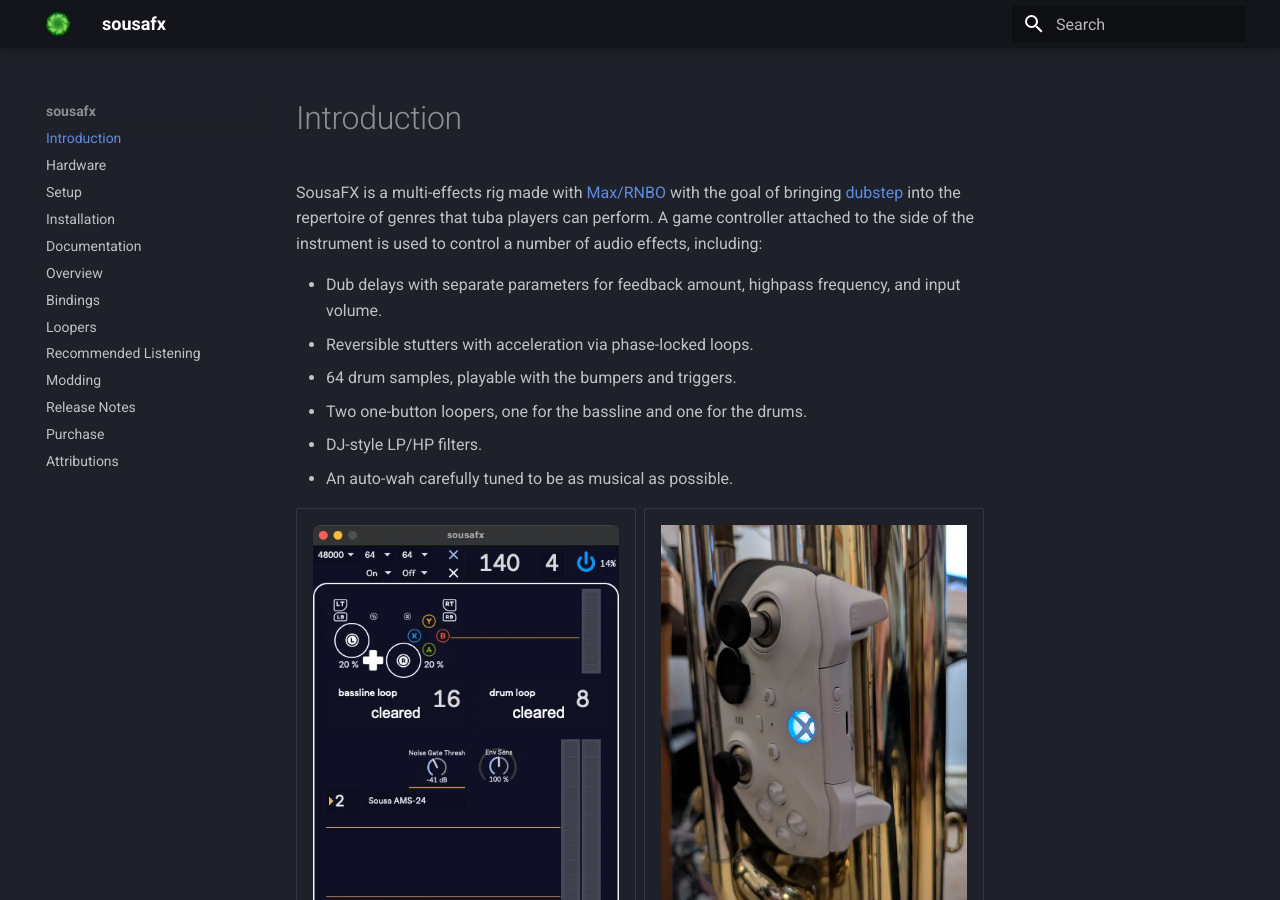
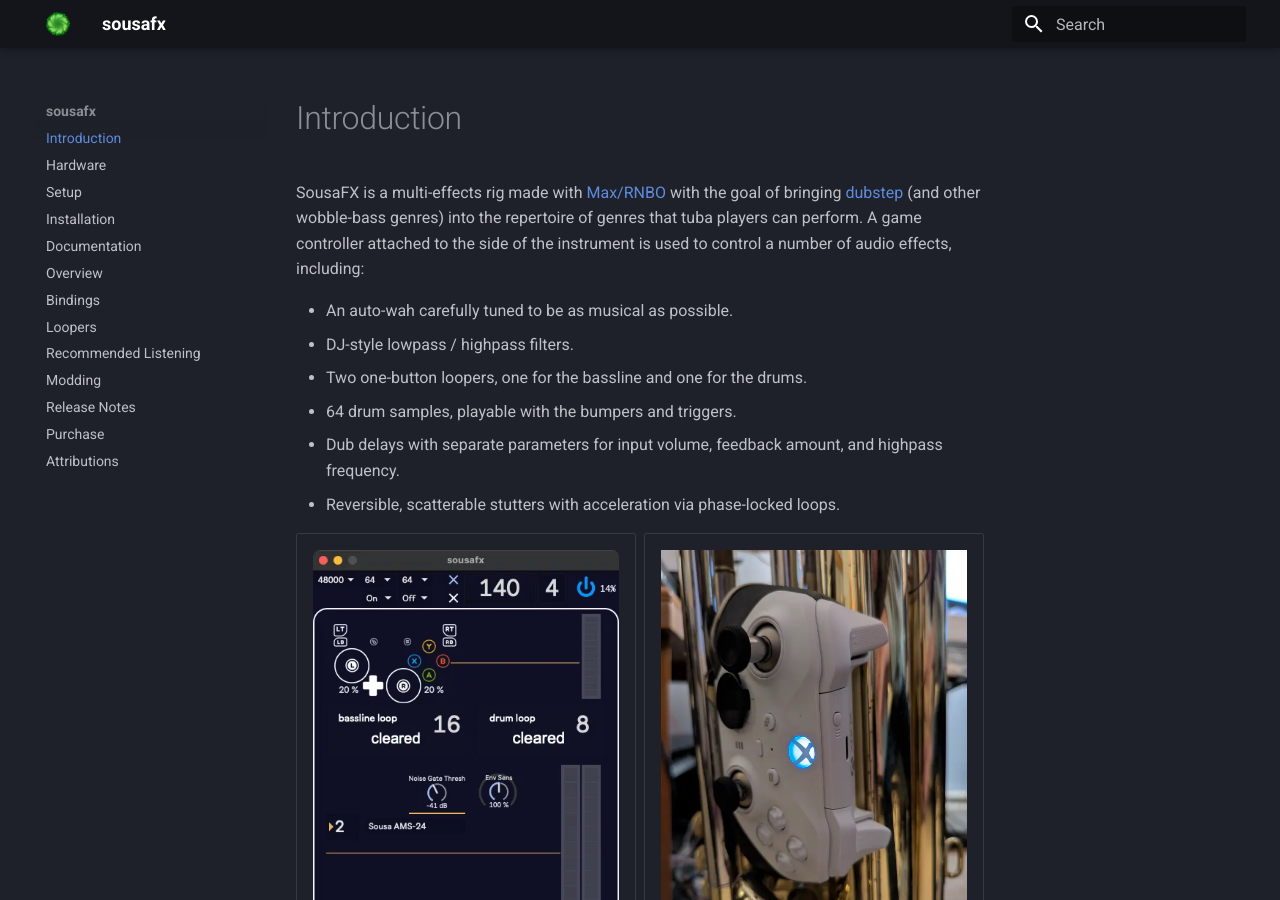
Before and after one commit to Sousastep/SousaFX-rnbo-docs, an MkDocs documentation site: the page built from docs/index.md, in a window 1280 px wide and 900 px high. Built offline with MkDocs 1.6.1 and Material for MkDocs 9.7.7, drawn with Linux system fonts in a browser that asks for light colours; the version menu is left out.

```diff
--- a/docs/index.md
+++ b/docs/index.md
@@ -1,13 +1,13 @@
 # Introduction
 
-SousaFX is a multi-effects rig made with [Max/RNBO](https://cycling74.com/products/rnbo) with the goal of bringing [dubstep](https://www.youtube.com/watch?v=E7fakBm0H_Q) into the repertoire of genres that tuba players can perform. A game controller attached to the side of the instrument is used to control a number of audio effects, including:
+SousaFX is a multi-effects rig made with [Max/RNBO](https://cycling74.com/products/rnbo) with the goal of bringing [dubstep](recommended_listening.md) (and other wobble-bass genres) into the repertoire of genres that tuba players can perform. A game controller attached to the side of the instrument is used to control a number of audio effects, including:
 
-- Dub delays with separate parameters for feedback amount, highpass frequency, and input volume.
-- Reversible stutters with acceleration via phase-locked loops.
+- An auto-wah carefully tuned to be as musical as possible.
+- DJ-style lowpass / highpass filters.
+- Two one-button loopers, one for the bassline and one for the drums.
 - 64 drum samples, playable with the bumpers and triggers.
-- Two one-button loopers, one for the bassline and one for the drums.
-- DJ-style LP/HP filters.
-- An auto-wah carefully tuned to be as musical as possible.
+- Dub delays with separate parameters for input volume, feedback amount, and highpass frequency.
+- Reversible, scatterable stutters with acceleration via phase-locked loops.
 
 <div class="grid cards" markdown>
 
```
Also changed, not shown: docs/hardware.md (+2 -2 lines).
